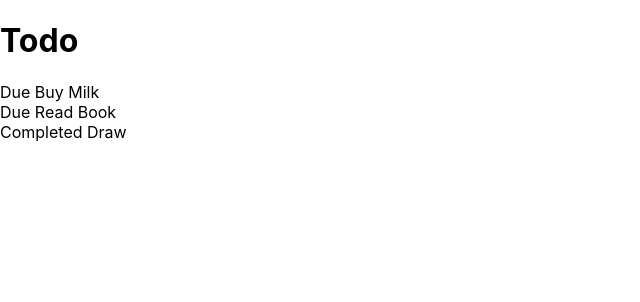
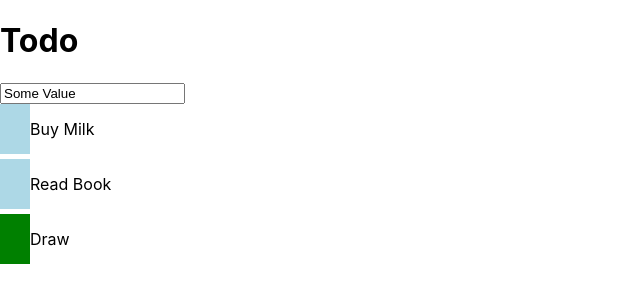
Before and after one commit to neha-sans/ReactPraactice, a React (Create React App) app: page / in a window 1280 px wide. Shown: the top 302 px of the page, without its empty margins (0-640 px from the left). Built offline with nearby package versions, Linux system fonts and the light colour scheme.

Commit message:
styled css for status

```diff
--- a/src/App.js
+++ b/src/App.js
@@ -9,8 +9,9 @@ const App = () => {
     { status: "COMPLETED", text: "Draw" },
   ];
   return (
-    <div>
+    <div style={ { margin: '0 auto', width: '100%' } }>
       <h1>Todo</h1>
+      <input value='Some Value' name='task-input-box' onChange={ ( event ) => { console.log( event.target.value ) } } />
       <TaskList tasks={ tasks } />
     </div>
   );
--- /dev/null
+++ b/src/todo/Status.js
@@ -0,0 +1,42 @@
+import React, { Component } from 'react'
+
+const E_Status = {
+	'COMPLETED': { value: 'Completed', next: 'DUE', color: 'green' },
+	'DUE': { value: 'Due', next: 'COMPLETED', color: 'lightblue' },
+}
+
+export default class Status extends Component {
+
+	constructor ( props ) {
+		super( props )
+		this.state = {
+			status: props.initialStatus
+		}
+		this.handleTaskStatus = this.handleTaskStatus.bind( this );
+	}
+
+	handleTaskStatus () {
+		this.setState(
+			( prevState ) => {
+				return {
+					...prevState,
+					status: E_Status[ prevState.status ].next
+				}
+			},
+			() => console.log( "chnaged status", this.state )
+		)
+	}
+
+	render () {
+		const statusStyle = {
+			height: '50px',
+			width: '30px',
+			backgroundColor: `${ E_Status[ this.state.status ].color }`
+		};
+		return (
+			<div>
+				<div onClick={ this.handleTaskStatus } style={ statusStyle }></div>
+			</div>
+		)
+	}
+}
--- a/src/todo/Task.js
+++ b/src/todo/Task.js
@@ -1,43 +1,13 @@
-import React, { Component } from 'react';
+import React from 'react';
+import Status from './Status'
 
-
-const Status = {
-	'COMPLETED': { value: 'Completed', next: 'DUE' },
-	'DUE': { value: 'Due', next: 'COMPLETED' },
-}
-
-
-
-class Task extends Component {
-
-	constructor ( props ) {
-		super( props )
-		this.state = {
-			status: props.status
-		}
-		this.handleTaskStatus = this.handleTaskStatus.bind( this );
-	}
-
-	handleTaskStatus () {
-		this.setState(
-			( prevState ) => {
-				return {
-					...prevState,
-					status: Status[ prevState.status ].next
-				}
-			},
-			() => console.log( "chnaged status", this.state )
-		)
-	}
-
-	render () {
-		return (
-			<div>
-				<span onClick={ this.handleTaskStatus }>{ Status[ this.state.status ].value }</span>
-				{ ` ` + this.props.text }
-			</div>
-		)
-	}
+const Task = ( props ) => {
+	return (
+		<div style={ { display: 'flex', width: '100%', marginBottom: '5px', marginRight: '5px', alignItems: 'center' } }>
+			<Status initialStatus={ props.status } />
+			<div>{ props.text }</div>
+		</div>
+	)
 }
 
 export default Task;
--- a/src/todo/TaskList.js
+++ b/src/todo/TaskList.js
@@ -1,6 +1,7 @@
 import Task from './Task';
 
 const TaskList = ( props ) => {
+
 	return props.tasks.map( ( task, i ) => (
 		<Task key={ i } status={ task.status } text={ task.text } />
 	) )
```
